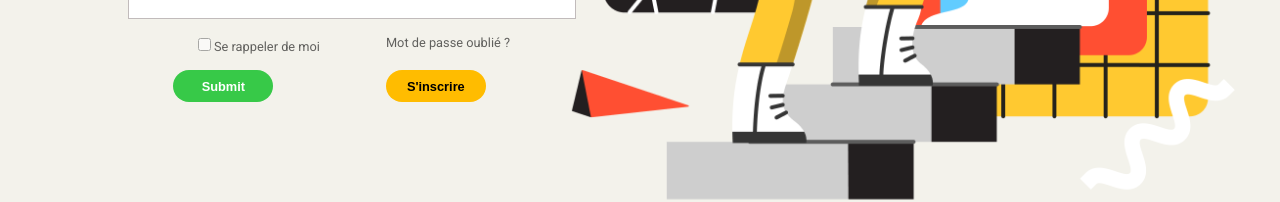
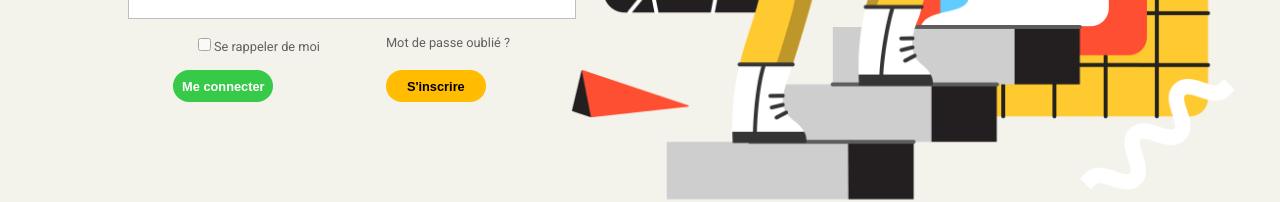
Before and after one commit to WildCodeSchool/paris-0921-project3-my-singa-assurance, a React (Vite) app: page /login in a window 1280 px wide. Shown: the part 471-673 px from the top of the page. Built offline with nearby package versions, Linux system fonts and the light colour scheme.

Commit message:
css fixes : add a point at the end of the second sentence on the homepage Presentation part add aswell se connecter instead of envoyer on login page

```diff
--- a/src/homepage/HomepagePresentation.jsx
+++ b/src/homepage/HomepagePresentation.jsx
@@ -25,7 +25,7 @@ function HomepagePresentation() {
         </h2>
 
         <p className={style.description}> Nous croyons que l&apos;Afrique mérite d&apos;avoir accès à des soins de qualité.</p>
-        <p className={style.description}> Singa permet à la diaspora d&apos;offrir à leurs proches une mutuelle santé simple, solidaire et utile</p>
+        <p className={style.description}> Singa permet à la diaspora d&apos;offrir à leurs proches une mutuelle santé simple, solidaire et utile.</p>
         <p className={style.description}> Et tout ça en soutenant des causes qui ont un impact positif sur l&apos;économie locale</p>
         <div className={style.buttons}>
           <button className={style.offers} onClick={GoOffer}>
--- a/src/pages/LoginPage.jsx
+++ b/src/pages/LoginPage.jsx
@@ -105,7 +105,7 @@ function LoginPage() {
               <div className={style.loginPasswordForgetButton}>Mot de passe oublié ?</div>
             </div>
             <div className={style.loginAccountButton}>
-              <input className={style.loginConnexionButton} type="submit" />
+              <input className={style.loginConnexionButton} type="submit" value="Me connecter" />
               <button className={style.loginRegisterButton} onClick={handleCreateAccount}>
                 S&apos;inscrire
               </button>
```
